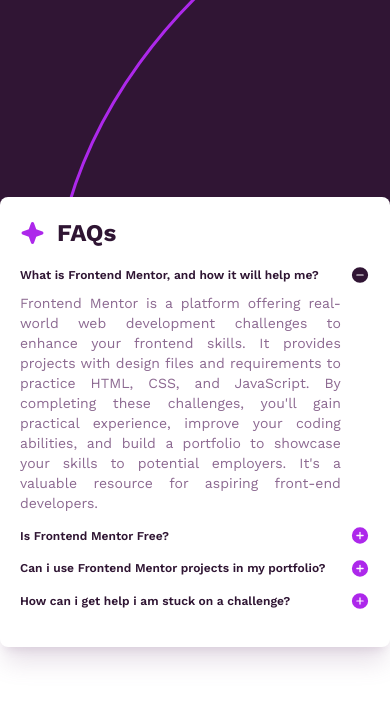
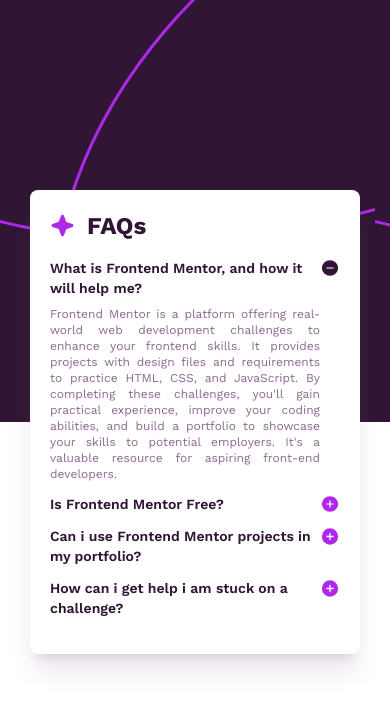
Before and after one commit to w3Scribe/FM04, a Next.js app: page / in a window 390 px wide. Both pictures are taken after a click on the button "What is Frontend Mentor, and how it will help me?". Shown: the top 710 px of the page. Built offline with nearby package versions, Linux system fonts and the light colour scheme.

Commit message:
testing diamention on vercel live

```diff
--- a/src/app/page.tsx
+++ b/src/app/page.tsx
@@ -14,9 +14,21 @@
 
   const openDesc = (key: number) => setIsOpen(isOpen === key ? null : key);
 
+  const openTransition = {
+    initial: { opacity: 0, height: 0 },
+    animate: {
+      opacity: 1,
+      height: "auto",
+    },
+    exit: {
+      opacity: 0,
+      height: 0,
+    },
+  };
+
   return (
     <main className=" w-full h-svh sm:h-screen relative before:content-[''] before:left-0 before:top-0 before:absolute before:w-full before:h-1/2 before:sm:h-[45%] before:bg-mobile before:sm:bg-desk before:-z-10 grid place-items-center">
-      <div className="min-w-[330px] min-h-52 sm:w-[450px] bg-white rounded-lg shadow-xl shadow-grayish-purple/20 p-5">
+      <div className="w-[330px] min-h-52 sm:w-[500px] bg-white rounded-lg shadow-xl shadow-grayish-purple/20 p-5">
         {/* title */}
         <div className="flex justify-start items-center gap-x-3">
           <Image
@@ -25,18 +37,18 @@
             width={25}
             height={25}
           />
-          <h3 className=" text-dark-purple text-2xl font-bold">FAQs</h3>
+          <h3 className="text-dark-purple text-2xl font-bold">FAQs</h3>
         </div>
         {/* list accordiion container */}
-        <div className="my-4 flex flex-col gap-3">
+        <div className=" my-4 flex flex-col gap-3">
           {accordionData.map(
             ({ title, desc }, key): JSX.Element => (
               <div key={key}>
                 <button
-                  className=" w-full flex justify-between items-center gap-x-2"
+                  className=" w-full flex justify-between items-start sm:items-center sm:gap-x-2"
                   onClick={() => openDesc(key)}
                 >
-                  <h5 className=" text-[12px] sm:text-sm font-semibold text-dark-purple hover:text-purple-800">
+                  <h5 className="text-left text-sm sm:text-base font-semibold text-dark-purple hover:text-purple-800">
                     {title}
                   </h5>
                   <Image
@@ -47,9 +59,15 @@
                   />
                 </button>
                 <AnimatePresence>
-                  {isOpen === key  && (
-                    <motion.div className="mt-2">
-                      <p className="text-sm w-11/12 text-justify text-grayish-purple">
+                  {isOpen === key && (
+                    <motion.div
+                      className="mt-2"
+                      variants={openTransition}
+                      initial="initial"
+                      animate="animate"
+                      exit="exit"
+                    >
+                      <p className="text-xs sm:text-sm text-grayish-purple text-justify pr-5">
                         {desc}
                       </p>
                     </motion.div>
```
